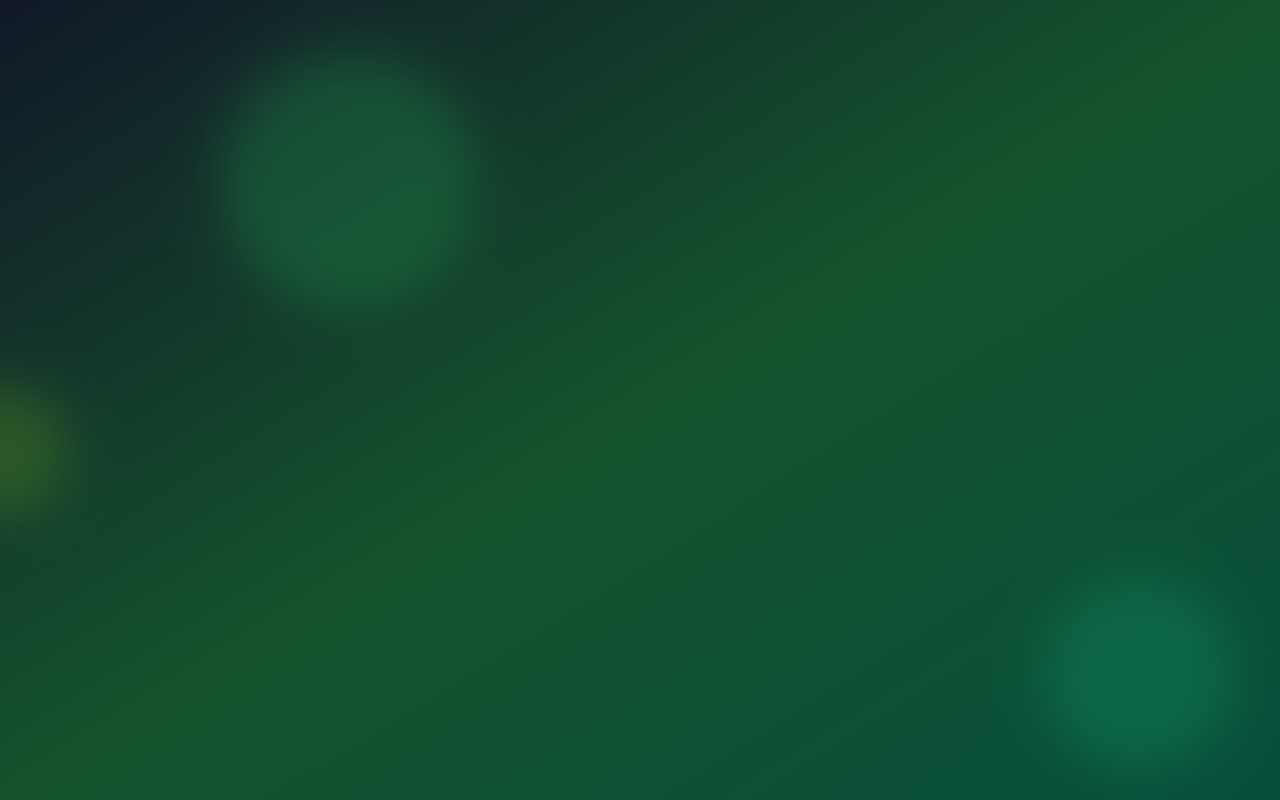
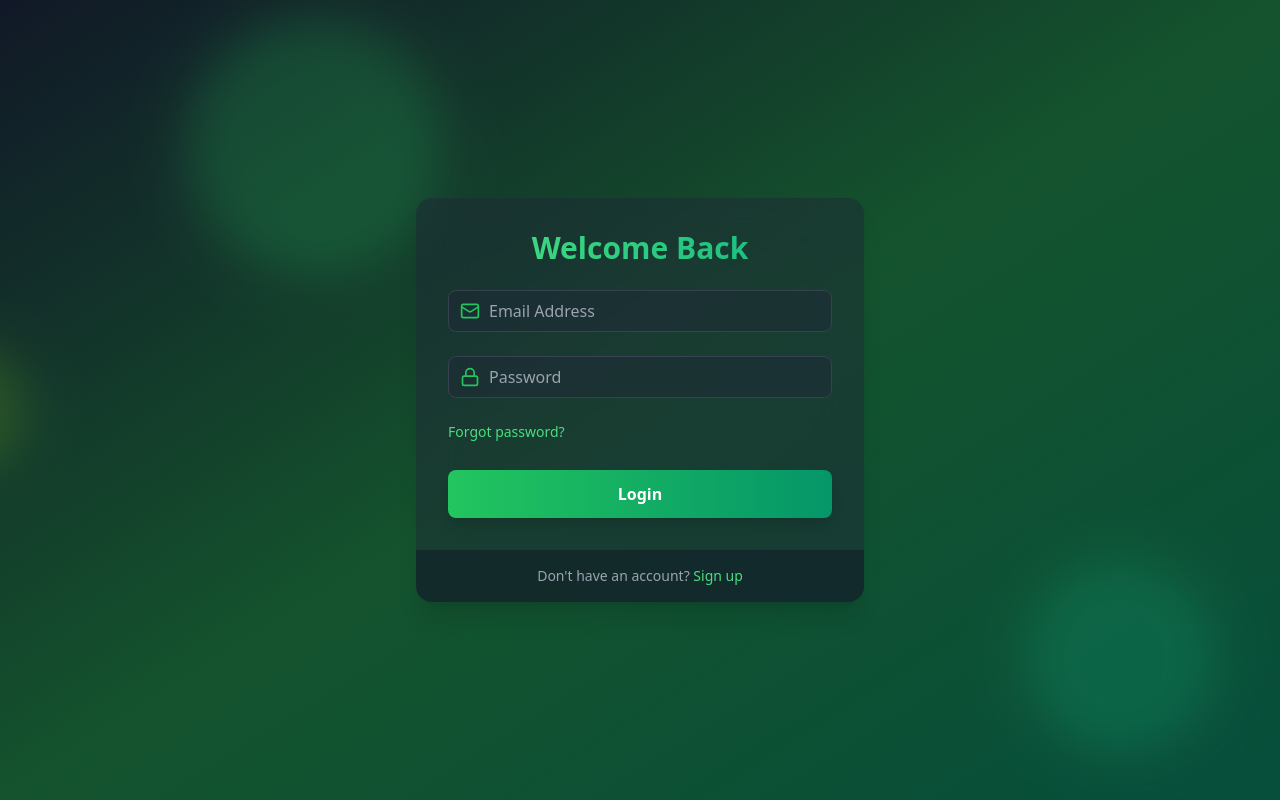
Before and after one commit to dev-eranda/mern-auth-techniques, a React (Vite) app in the folder frontend/: page /login in a window 1280 px wide. Before the commit this address had no page. Built offline with nearby package versions, Linux system fonts and the light colour scheme; the HTML template or start-up script is replaced by a standard one.

Commit message:
fix: login UI

```diff
--- a/frontend/src/App.jsx
+++ b/frontend/src/App.jsx
@@ -1,6 +1,6 @@
 import FloatingShape from "./components/FloatingShape";
 import Signup from "./pages/SignUpPage";
-import Signin from "./pages/SignInPage";
+import Login from "./pages/LoginPage";
 import { Route, Routes } from "react-router-dom";
 
 function App() {
@@ -31,7 +31,7 @@
       <Routes>
         <Route path="/" element={"Home"} />
         <Route path="/signup" element={<Signup />} />
-        <Route path="/signin" element={<Signin />} />
+        <Route path="/login" element={<Login />} />
       </Routes>
     </div>
   );
--- /dev/null
+++ b/frontend/src/pages/LoginPage.jsx
@@ -0,0 +1,70 @@
+import Input from "../components/Input";
+import { motion } from "framer-motion";
+import { Mail, Lock, Loader } from "lucide-react";
+import { useState } from "react";
+import { Link } from "react-router-dom";
+
+const LoginPage = () => {
+  const [email, setEmail] = useState("");
+  const [password, setPassword] = useState("");
+  const isLoading = false;
+
+  return (
+    <motion.div
+      initial={{ opacity: 0, y: 20 }}
+      animate={{ opacity: 1, y: 0 }}
+      transition={{ duration: 0.5 }}
+      className="block w-full max-w-md overflow-hidden bg-gray-800 bg-opacity-50 shadow-xl file:backdrop-filter backdrop-blur-xl rounded-2xl">
+      <div className="p-8">
+        <h2 className="mb-6 text-3xl font-bold text-center text-transparent bg-gradient-to-r from-green-400 to-emerald-500 bg-clip-text">
+          Welcome Back
+        </h2>
+        <form>
+          <Input
+            icon={Mail}
+            type="text"
+            placeholder="Email Address"
+            value={email}
+            onChange={(e) => setEmail(e.target.value)}
+          />
+          <Input
+            icon={Lock}
+            type="text"
+            placeholder="Password"
+            value={password}
+            onChange={(e) => setPassword(e.target.value)}
+          />
+          <div className="flex items-center mb-2">
+            <Link
+              to="/forgot-password"
+              className="text-sm text-green-400 hover:underline">
+              Forgot password?
+            </Link>
+          </div>
+          <motion.button
+            className="w-full px-4 py-3 mt-5 font-bold text-white transition duration-200 rounded-lg shadow-lg bg-gradient-to-r from-green-500 to-emerald-600 hover:from-green-600 hover:to-emerald-700 focus:outline-none focus:ring-2 focus:ring-green-500 focus:ring-offset-2 focus:ring-offset-gray-900"
+            whileHover={{ scale: 1.02 }}
+            whileTap={{ scale: 0.98 }}
+            type="submit"
+            disabled={isLoading}>
+            {isLoading ? (
+              <Loader className="w-6 h-6 mx-auto animate-spin" />
+            ) : (
+              "Login"
+            )}
+          </motion.button>
+        </form>
+      </div>
+      <div className="flex justify-center px-8 py-4 bg-gray-900 bg-opacity-50">
+        <p className="text-sm text-gray-400">
+          Don't have an account?{" "}
+          <Link to="/signup" className="text-green-400 hover:underline">
+            Sign up
+          </Link>
+        </p>
+      </div>
+    </motion.div>
+  );
+};
+
+export default LoginPage;
--- a/frontend/src/pages/SignInPage.jsx
+++ /dev/null
@@ -1,7 +0,0 @@
-import React from "react";
-
-const SignInPage = () => {
-  return <div>Signin</div>;
-};
-
-export default SignInPage;
```
